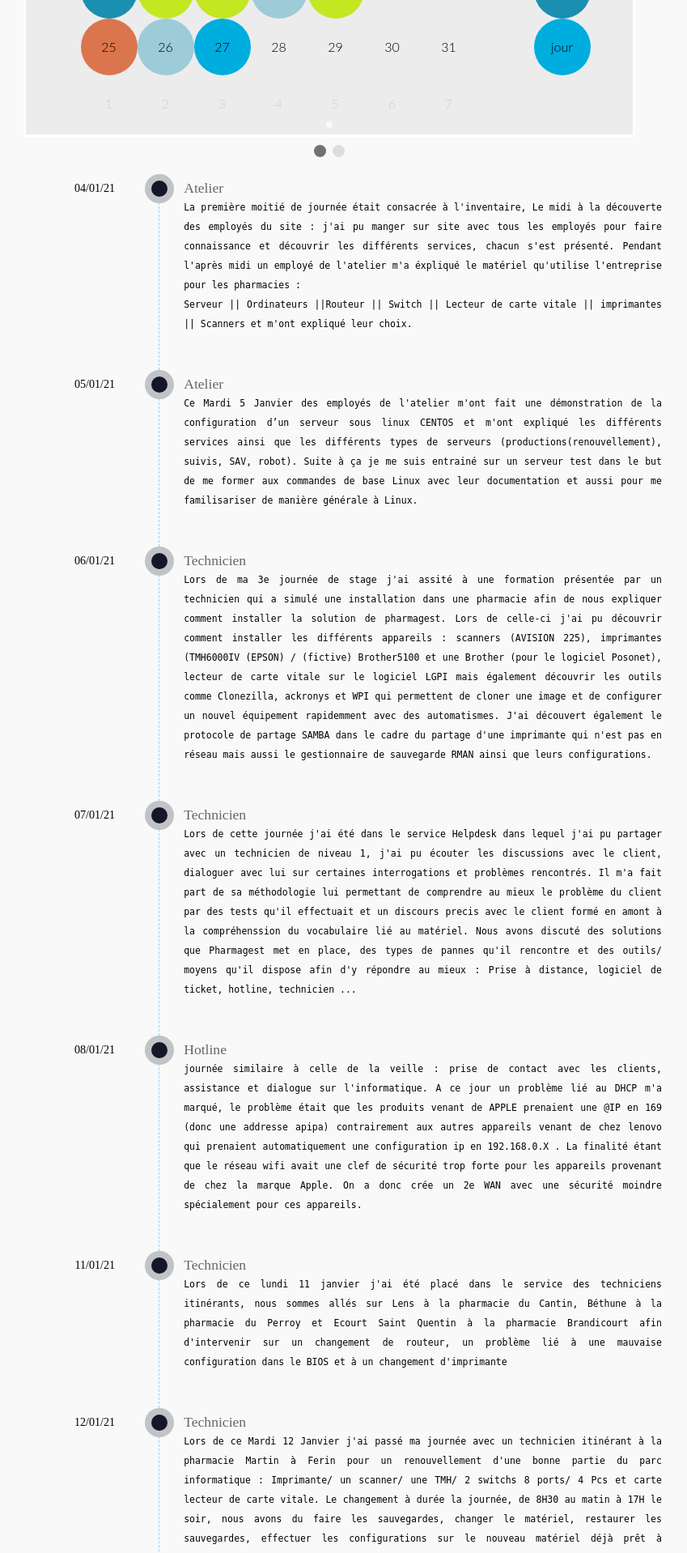
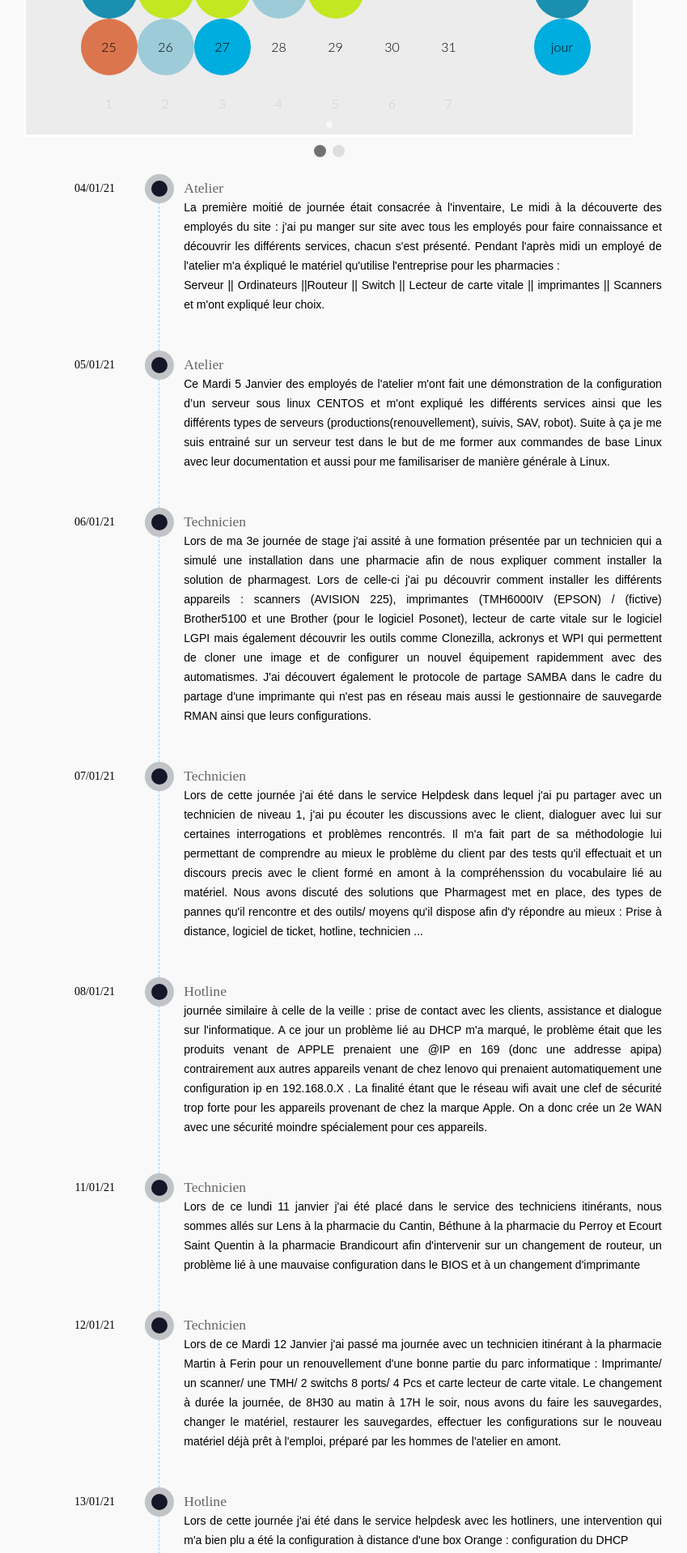
Before and after one commit to jprex59/monSiteInternet, a PHP site: page /Calendar.html in a window 1280 px wide. Shown: the part 1365-3283 px from the top of the page at 81% size, without its empty margins (233-1082 px from the left). Run offline with PHP 8.4, Linux system fonts and the light colour scheme; some libraries are stand-ins or nearby versions.

Commit message:
Update styleCalendrier.css

```diff
--- a/css/styleCalendrier.css
+++ b/css/styleCalendrier.css
@@ -355,7 +355,7 @@ table {
   white-space: nowrap;
   text-align: center;
   font-size: 2em;
-  font-family: 'Segoe UI', Tahoma, Geneva, Verdana, sans-serif;
+  font-family: Arial;
   margin-top: 1%;
 }
 .pharmagest:hover{
@@ -418,7 +418,7 @@ table {
 
 /*****************************************************************************/
 .history-tl-container{
-  font-family: "Roboto",sans-serif;
+  font-family: arial;
   width:65%;
   margin:auto;
   display:block;
@@ -466,7 +466,7 @@ ul.tl li .item-detail{
     font-size:0.8em;
     text-align: justify;
     font-weight: normal;
-    font-family: monospace;
+    font-family: arial;
 }
 ul.tl li .timestamp{
     color: #000000;
```
